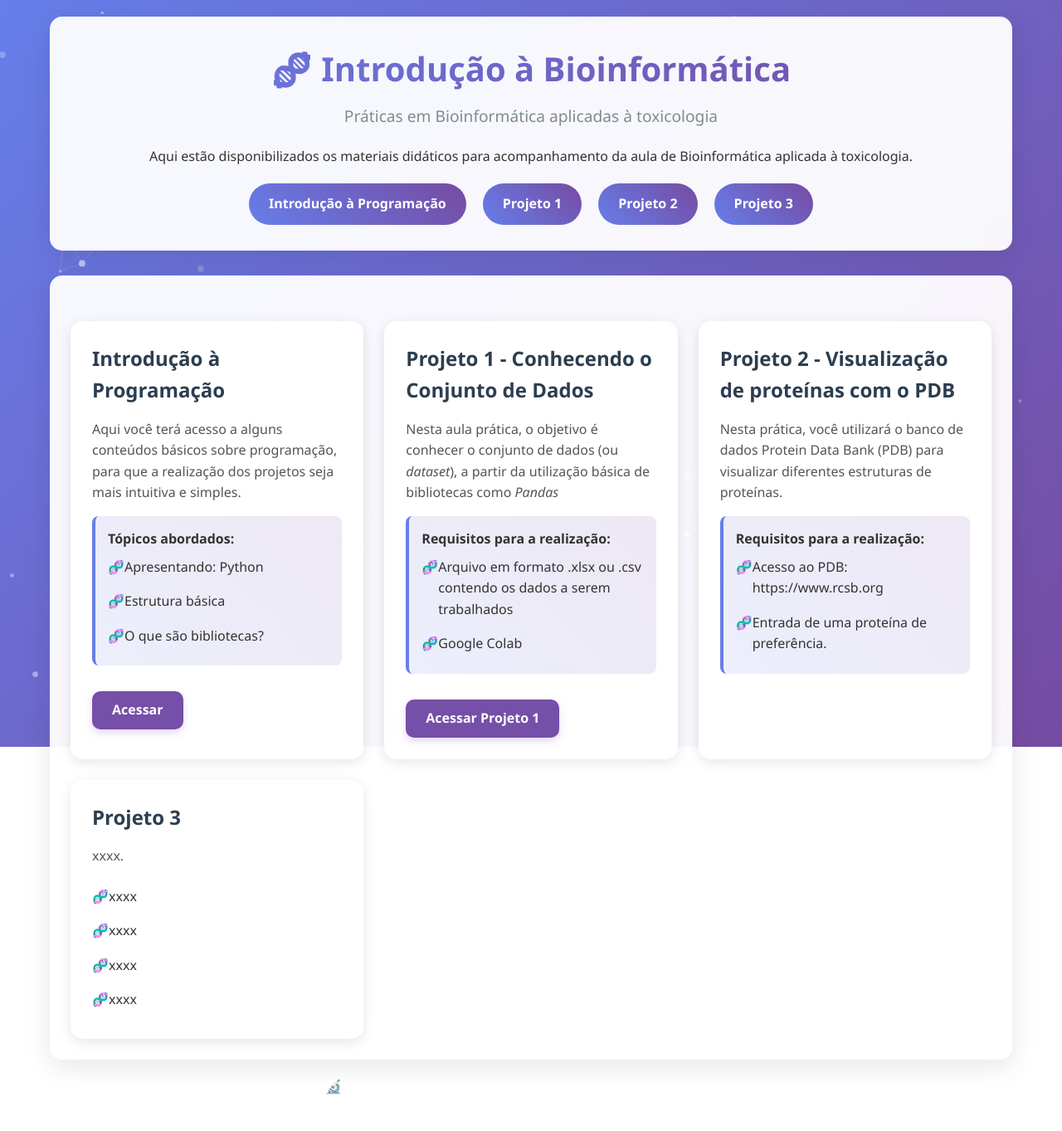
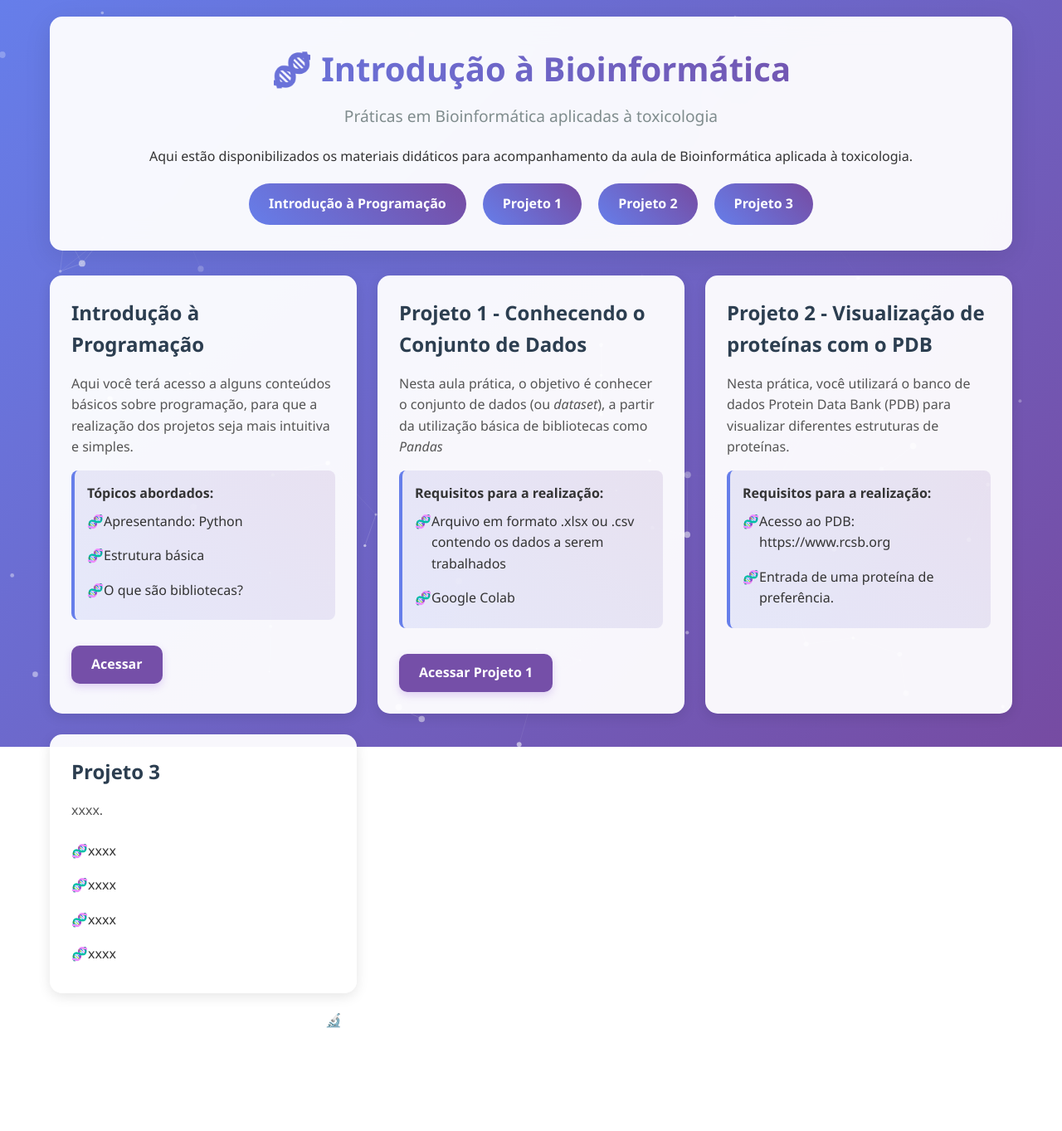
Before and after one commit to annejosiele/AJLV-Bioinformatics, a Jekyll site: the page built from index.html, in a window 1280 px wide. Shown: the whole page at 83% size. Built offline with Jekyll 4.4.1, drawn with Linux system fonts in a browser that asks for light colours; after the commit the page ends 1283 px from its top, so only the background shows below that.

Commit message:
Update default.html

```diff
--- a/_layouts/default.html
+++ b/_layouts/default.html
@@ -30,9 +30,17 @@
       </nav>
     </header>
 
-    <div class="page-content fade-in" style="background: rgba(255, 255, 255, 0.95); border-radius: 15px; padding: 25px; box-shadow: 0 8px 32px rgba(0, 0, 0, 0.1);">
-      {{ content }}
-    </div>
+     {% if page.url == '/' %}
+      <!-- Página inicial - sem fundo branco -->
+      <div class="fade-in">
+        {{ content }}
+      </div>
+    {% else %}
+      <!-- Páginas secundárias - com fundo branco -->
+      <div class="page-content fade-in" style="background: rgba(255, 255, 255, 0.95); border-radius: 15px; padding: 25px; box-shadow: 0 8px 32px rgba(0, 0, 0, 0.1);">
+        {{ content }}
+      </div>
+    {% endif %}
 
     <footer class="footer-custom">
       🔬 <em>Desenvolvido por Anne J. Lima Vital | Última atualização: 2025</em>
```
